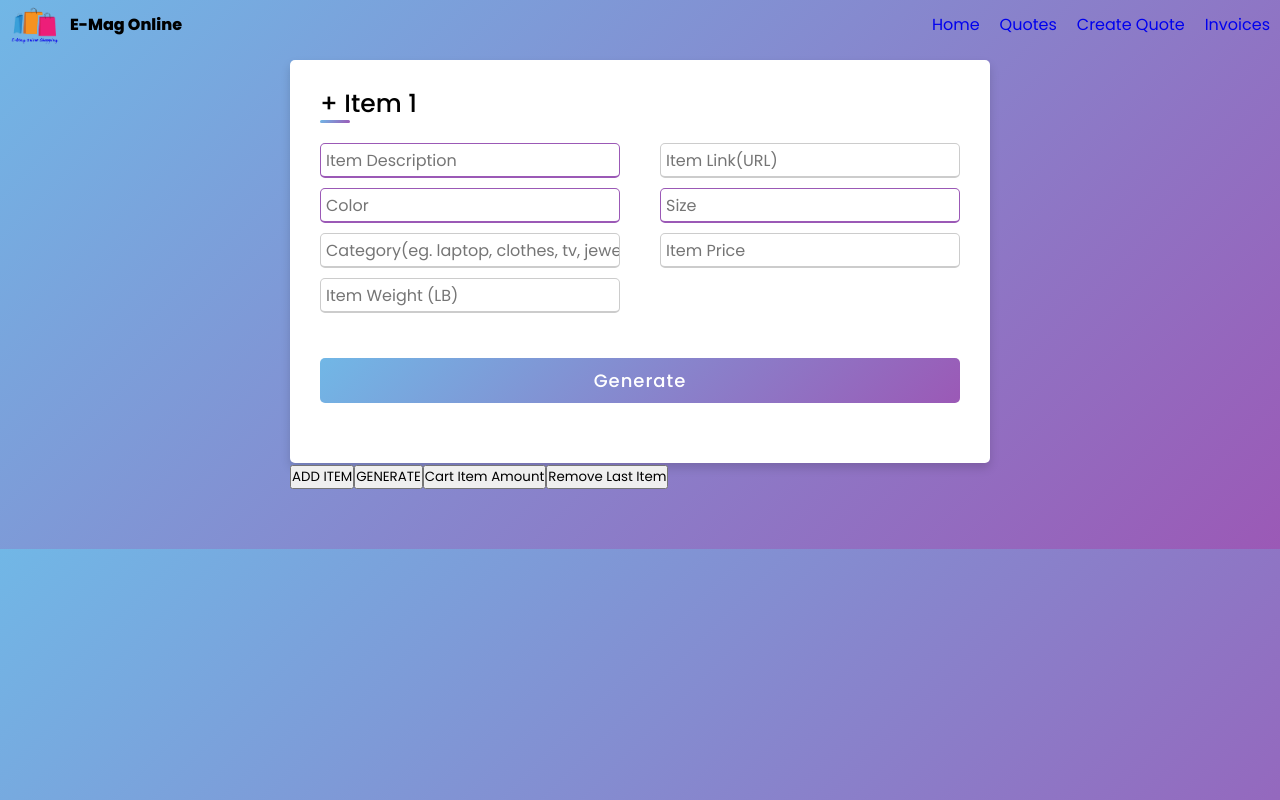
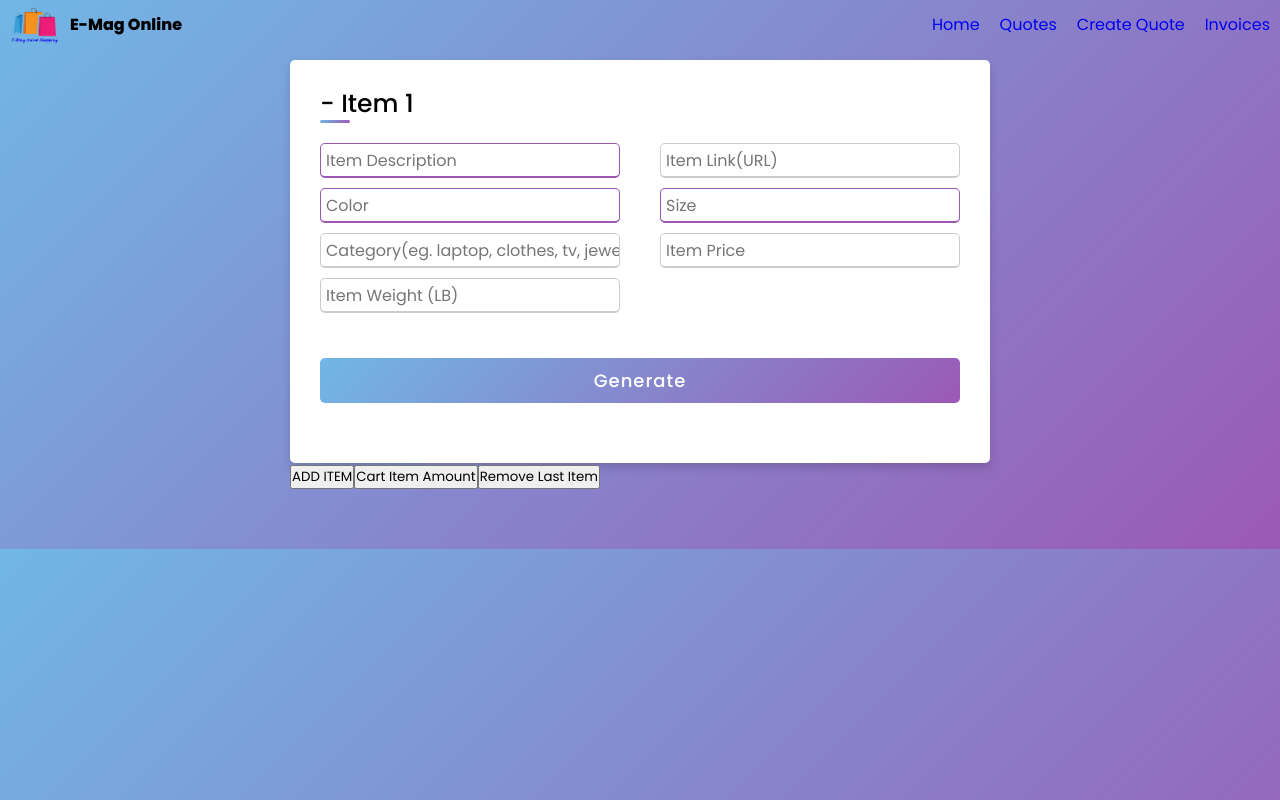
Before and after one commit to AkAttack/e-mag, a React (Create React App) app in the folder frontend/: page /createquote in a window 1280 px wide. Built offline with nearby package versions, Linux system fonts and the light colour scheme.

Commit message:
homw last 1

```diff
--- a/frontend/src/components/OrderItemForm.js
+++ b/frontend/src/components/OrderItemForm.js
@@ -1,6 +1,6 @@
 import { useState } from "react";
 
-const OrderItemForm = ({itemNum, removeItem, lastItemID}) => {
+const OrderItemForm = ({itemNum, removeItem, activeItem, hideWindow}) => {
 
   const [description, setDescription] = useState("")
   const [url, setUrl] = useState("")
@@ -37,7 +37,7 @@ const OrderItemForm = ({itemNum, removeItem, lastItemID}) => {
 
   }
 
-  const collaspeWindow = () => {
+  const collaspeWin = () => {
     setCollaspe((prevState) => {
       return !prevState
     })
@@ -46,9 +46,10 @@ const OrderItemForm = ({itemNum, removeItem, lastItemID}) => {
   return (
     <div className="OIF">
       <div className="title">
-        <span className="OIF-+" onClick={collaspeWindow}>{collaspe ? "-" : "+"}</span> Item {itemNum}
-        {(lastItemID === itemNum && !(lastItemID === 1)) &&
-        <span className="itemDelet-button" onClick={() => removeItem(itemNum)}>  DEL</span>}</div>
+        <span className="OIF-+" onClick={() => collaspeWin(itemNum)}>{collaspe ? "+" : "-"}</span> Item {itemNum}
+        {(activeItem === itemNum && !(activeItem === 1)) &&
+        <span className="itemDelet-button" onClick={() => removeItem(itemNum)}>      DEL</span>}</div>
+      {(collaspe | itemNum === 1) &&
       <div className="content">
         <form onSubmit={handleSubmit}>
           <div className="item-details">
@@ -110,7 +111,7 @@ const OrderItemForm = ({itemNum, removeItem, lastItemID}) => {
             <button type="submit">Generate</button>
           </div>
         </form>
-      </div>
+      </div> }
     </div>
    );
 }
--- a/frontend/src/pages/CreateQuote.js
+++ b/frontend/src/pages/CreateQuote.js
@@ -1,41 +1,39 @@
-import {useState} from "react"
+import { useState} from "react"
 import OrderItemForm from "../components/OrderItemForm";
-import uuid from "uuid/v4"
+// import {v4 as uuid} from "uuid";
 
 const CreateQuote = () => {
 
-  const [cartAmount, setCartAmount] = useState([1])
+  const [cartAmount, setCartAmount] = useState([{id: 1, active: true}, {id: 2, active:false},{id: 3, active:false},{id: 4, active:false},{id: 5, active:false},{id: 6, active:false},{id: 7, active:false},{id: 8, active:false}])
+  let activeItems = 1
+
+
+  const removeItem = (id) => {
+    setCartAmount(prevState => {
+      const newArr = [...prevState]
+      newArr[id - 1] = !newArr[id - 1].active
+      return newArr
+    })
+  }
 
   const addItem = () => {
-    setCartAmount((prevState) => {
-      const lastItm = prevState[prevState.length - 1]
-      const newItem = lastItm + 1
-      return(
-        [...prevState,
-        newItem
-        ]
-      )
-  } )
-}
-
-  const removeItem = (id) => {
-    console.log("remove item fired")
-    setCartAmount((prevState) => {
-      cartAmount.filter(itm => itm !== id)
-    } )
+    setCartAmount(prevState => {
+      const newArr = [...prevState]
+      newArr[activeItems - 1] = !newArr[activeItems - 1].active
+      activeItems += 1
+      return newArr
+    })
   }
-
 
 
   return (
     <div className="create-quote">
-      {cartAmount.map(num => {
-        return <OrderItemForm key={num} itemNum={num} removeItem={removeItem} lastItemID={cartAmount.length}/>
+      {cartAmount.map((e,i) => {
+        return (e.active && <OrderItemForm key={e.id} itemNum={e.id} activeItems={activeItems}  active={e.active} removeItem={removeItem}/>)
       })  }
-      <button onClick={addItem}>ADD ITEM</button>
-      <button>GENERATE</button>
+      <button onClick={() => addItem(activeItems + 1)}>ADD ITEM</button>
       <button onClick={() => console.log(cartAmount)}>Cart Item Amount</button>
-      <button onClick={() => removeItem(cartAmount.length - 1)}>Remove Last Item</button>
+      <button onClick={() => removeItem(activeItems - 1)}>Remove Last Item</button>
     </div>
    );
 
```
